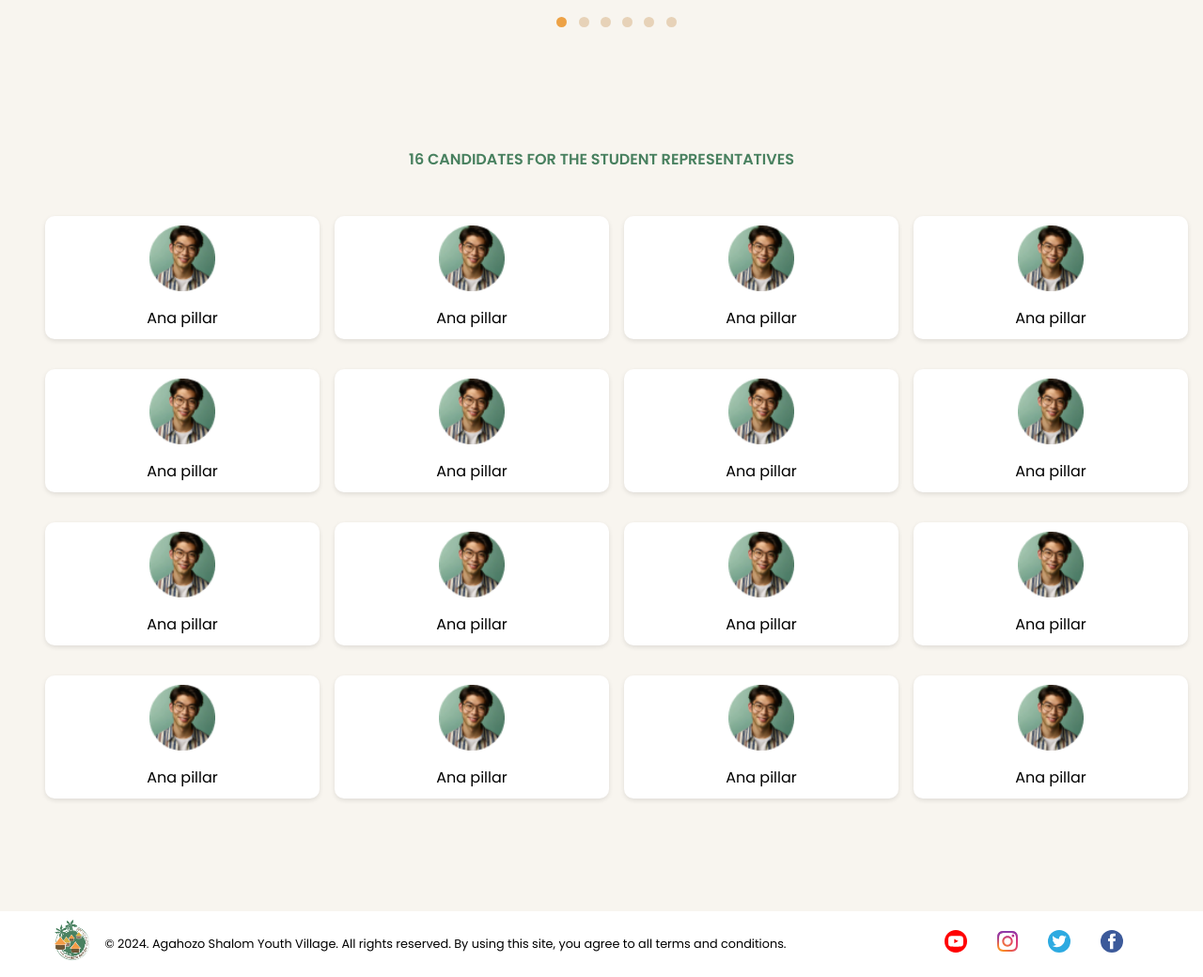
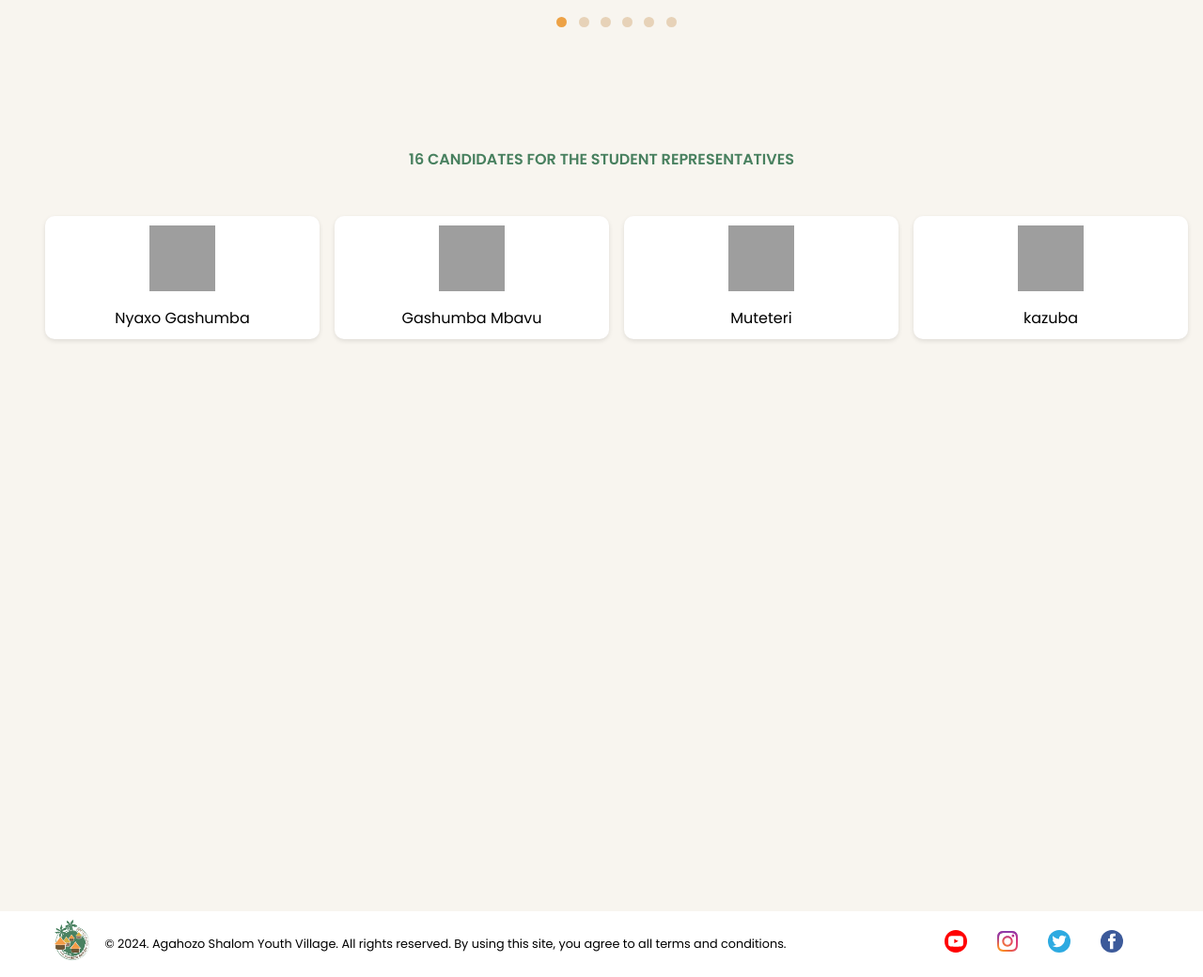
Before and after one commit to irebealain/voting-system, a PHP site: page /userLandingPage.php in a window 1280 px wide. Shown: the part 635-1675 px from the top of the page at 94% size. Run offline with PHP 8.4, Linux system fonts and the light colour scheme; a user stored in the database is signed in; data comes from the database, SQL or seed files in the repository; grey boxes are pictures that could not be loaded.

Commit message:
new comits

```diff
--- a/userLandingPage.php
+++ b/userLandingPage.php
@@ -131,70 +131,18 @@ if(!isset($_SESSION['ID'])){
     <section class="thirdCandidateDisplay">
         <h5>16 CANDIDATES FOR THE STUDENT REPRESENTATIVES</h5>
         <div class="profiles">
-            <!-- Profiles -->
-            <div class="candidateProfile">
-                <img src="./Assets/Rectangle.png" alt="profile image" style="height: 70px; width: 70px;">
-                <p>Ana pillar</p>
-            </div>
-            <div class="candidateProfile">
-                <img src="./Assets/Rectangle.png" alt="profile image" style="height: 70px; width: 70px;">
-                <p>Ana pillar</p>
-            </div>
-            <div class="candidateProfile">
-                <img src="./Assets/Rectangle.png" alt="profile image" style="height: 70px; width: 70px;">
-                <p>Ana pillar</p>
-            </div>
-            <div class="candidateProfile">
-                <img src="./Assets/Rectangle.png" alt="profile image" style="height: 70px; width: 70px;">
-                <p>Ana pillar</p>
-            </div>
-            <div class="candidateProfile">
-                <img src="./Assets/Rectangle.png" alt="profile image" style="height: 70px; width: 70px;">
-                <p>Ana pillar</p>
-            </div>
-            <div class="candidateProfile">
-                <img src="./Assets/Rectangle.png" alt="profile image" style="height: 70px; width: 70px;">
-                <p>Ana pillar</p>
-            </div>
-            <div class="candidateProfile">
-                <img src="./Assets/Rectangle.png" alt="profile image" style="height: 70px; width: 70px;">
-                <p>Ana pillar</p>
-            </div>
-            <div class="candidateProfile">
-                <img src="./Assets/Rectangle.png" alt="profile image" style="height: 70px; width: 70px;">
-                <p>Ana pillar</p>
-            </div>
-            <div class="candidateProfile">
-                <img src="./Assets/Rectangle.png" alt="profile image" style="height: 70px; width: 70px;">
-                <p>Ana pillar</p>
-            </div>
-            <div class="candidateProfile">
-                <img src="./Assets/Rectangle.png" alt="profile image" style="height: 70px; width: 70px;">
-                <p>Ana pillar</p>
-            </div>
-            <div class="candidateProfile">
-                <img src="./Assets/Rectangle.png" alt="profile image" style="height: 70px; width: 70px;">
-                <p>Ana pillar</p>
-            </div>
-            <div class="candidateProfile">
-                <img src="./Assets/Rectangle.png" alt="profile image" style="height: 70px; width: 70px;">
-                <p>Ana pillar</p>
-            </div>
-            <div class="candidateProfile">
-                <img src="./Assets/Rectangle.png" alt="profile image" style="height: 70px; width: 70px;">
-                <p>Ana pillar</p>
-            </div>
-            <div class="candidateProfile">
-                <img src="./Assets/Rectangle.png" alt="profile image" style="height: 70px; width: 70px;">
-                <p>Ana pillar</p>
-            </div>
-            <div class="candidateProfile">
-                <img src="./Assets/Rectangle.png" alt="profile image" style="height: 70px; width: 70px;">
-                <p>Ana pillar</p>
-            </div><div class="candidateProfile">
-                <img src="./Assets/Rectangle.png" alt="profile image" style="height: 70px; width: 70px;">
-                <p>Ana pillar</p>
-            </div>
+        <?php
+            include('adminConn.php');
+            $query1 = "SELECT * FROM candidate";
+            $data = mysqli_query($conn,$query1);
+            while($row1 = mysqli_fetch_assoc($data)){
+                echo"<div class=\"candidateProfile\">";
+                echo"<img src=\"./Assets/{$row1['candimages']}\" alt=\"profile image\" style=\"height: 70px; width: 70px;\">";
+                echo"<p>{$row1['Name']}</p>";
+            echo"</div>";
+            }
+
+        ?>
             <!-- Add more profiles as needed -->
         </div>
     </section>
```
Also changed, not shown: votingInterface.css (+20 -4 lines), votingInterface.php (+4 -4 lines), addAdminPage.php (line endings or trailing spaces).
